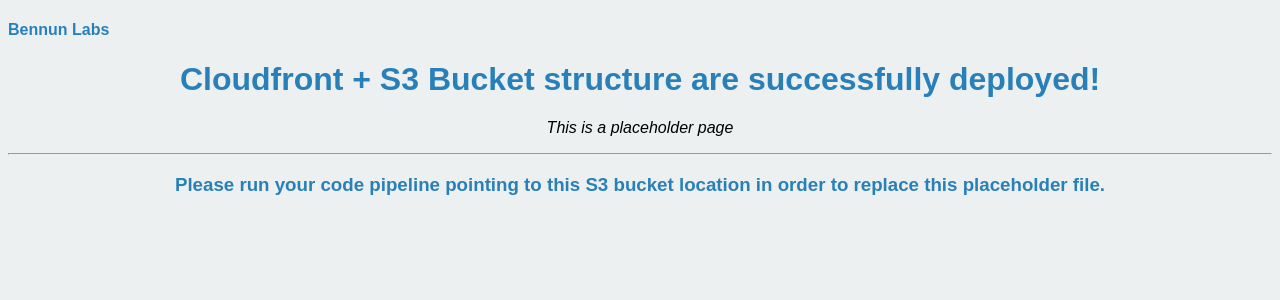
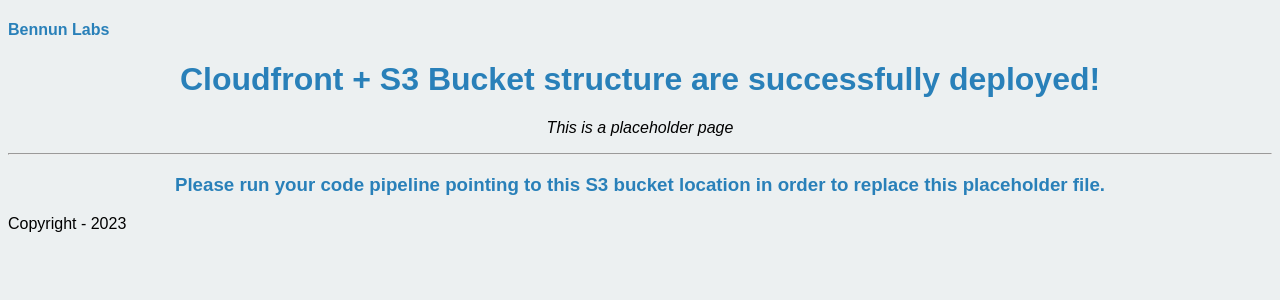
Before and after one commit to grglucastr/rickys-infra-folio, a PHP site: page / in a window 1280 px wide. Shown: the top 300 px of the page. Run offline with PHP 8.4, Linux system fonts and the light colour scheme.

Commit message:
add: buildspack

```diff
--- a/public/index.html
+++ b/public/index.php
@@ -37,5 +37,6 @@
   <p><em>This is a placeholder page</em></p>
   <hr>
   <h3>Please run your code pipeline pointing to this S3 bucket location in order to replace this placeholder file.</h3>
+  <?php echo "Copyright - " . date('Y')?>
 </body>
 </html>
```
Also changed, not shown: 1 other file.
